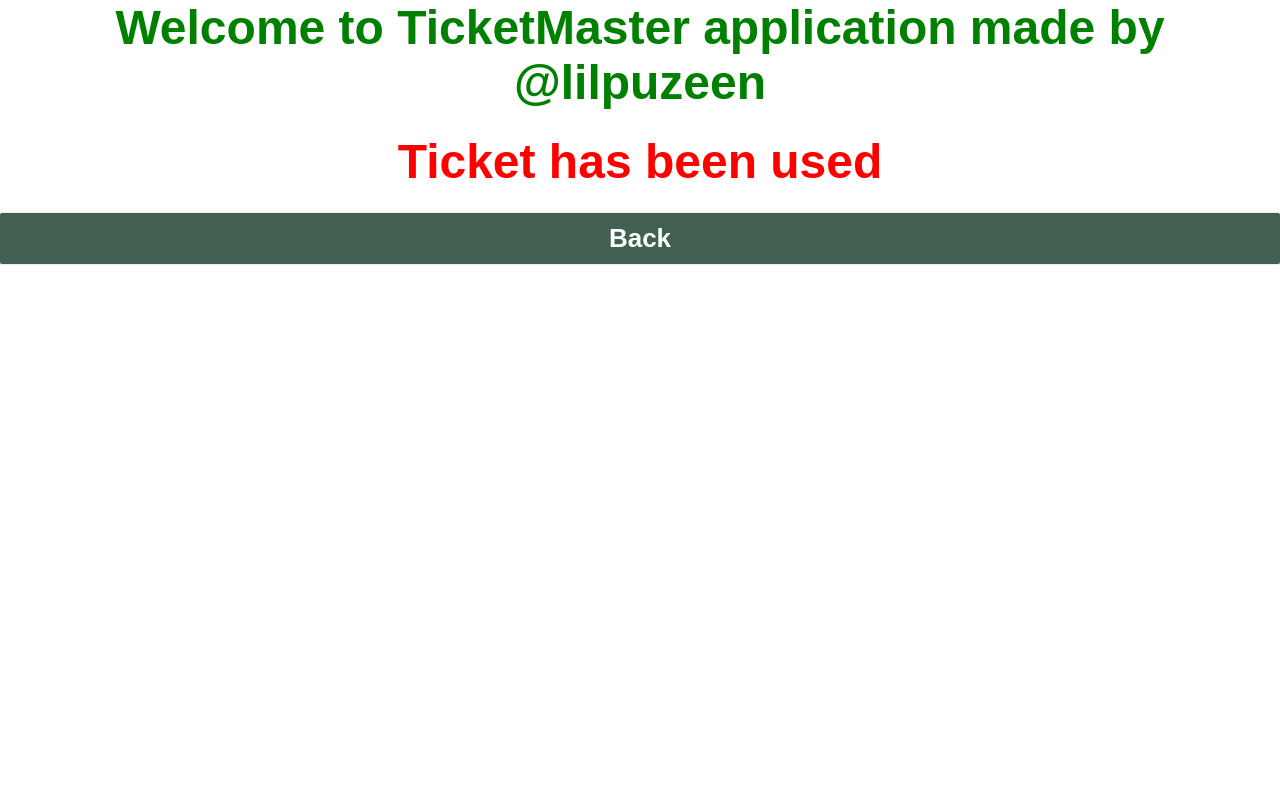
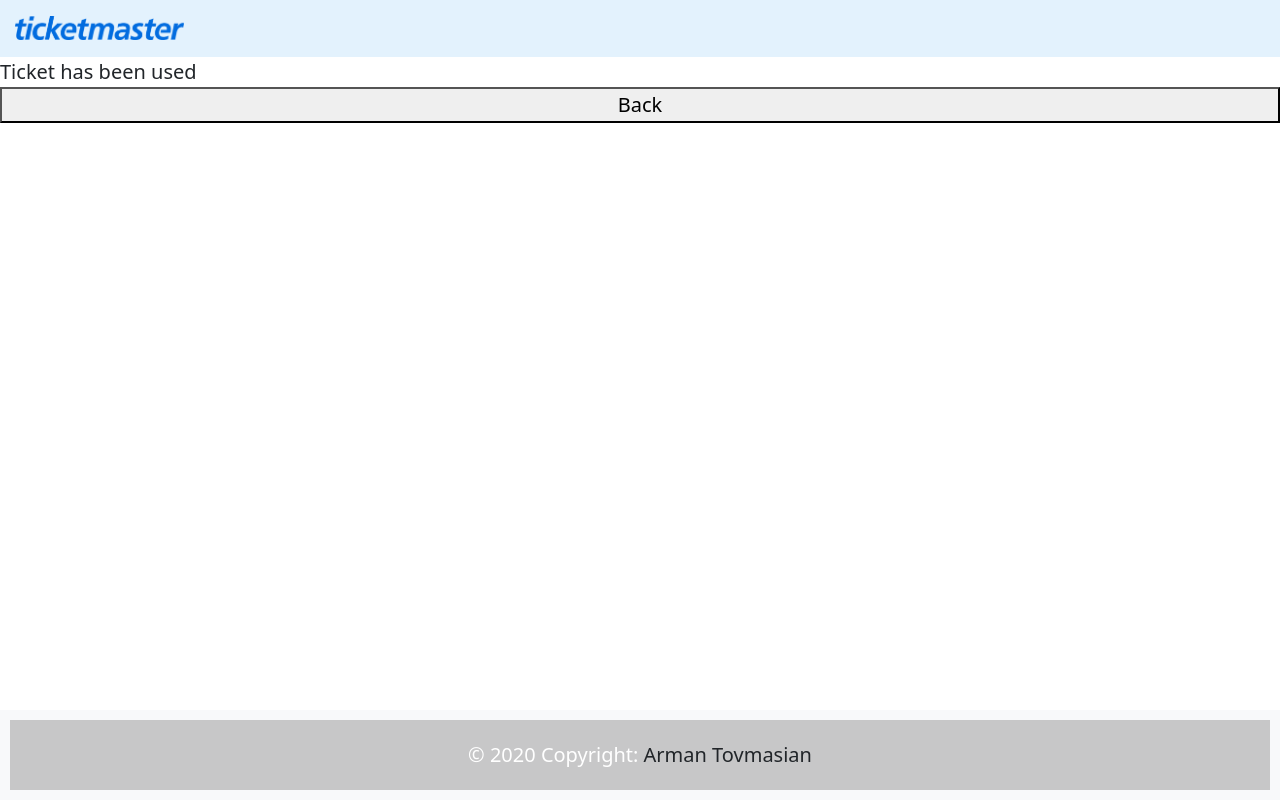
Before and after one commit to lilpuzeen/TicketMaster, a Flask app: page /ticket_used in a window 1280 px wide. Run offline with Flask 2, Linux system fonts and the light colour scheme.

Commit message:
Added Bootstrap and SASS. Minor redesign

```diff
--- a/fillDb.py
+++ b/fillDb.py
@@ -88,3 +88,4 @@ if __name__ == '__main__':
     # clear_db()
     # set_whole_column_to_value("is_sold", "1")
     # set_whole_column_to_value("is_used", "0")
+    reset_db_to_defaults()
--- a/static/css/main.css
+++ b/static/css/main.css
@@ -1,109 +1,52 @@
 html, body {
-    height: 100%;
-    margin: 0;
-    padding: 0;
-    font-family: "bryant-web", bryant, sans-serif;
-    font-size: 16px;
-    color: #333;
-    background: #fff;
+  height: 100%;
+  margin: 0;
+  padding: 0;
+  font-family: "Rubik", sans-serif;
+  font-size: 20px;
 }
 
-
-.welcome_header {
-    font-size: 3rem;
-    font-weight: bold;
-    color: green;
-    text-align: center;
-    margin: 0 0 0.5em 0;
-    padding: 0;
+body {
+  display: -webkit-box;
+  display: -ms-flexbox;
+  display: flex;
+  -webkit-box-orient: vertical;
+  -webkit-box-direction: normal;
+      -ms-flex-direction: column;
+          flex-direction: column;
 }
 
-input,
-textarea {
-  width: 100%;
-  width: calc(50% - 0px);
-  border-radius: 2px;
-  border: 0;
-  font-size: 26px;
-  padding: 10px 0;
-  font-family: "bryant-web", bryant, sans-serif;
-  box-shadow: 0 0 0 1pt #eee;
-  transition: box-shadow 0.3s;
-  display: block;
-  margin: 0 auto;
+h1 .welcome_header {
+  font-size: 3em;
+  margin: 0;
+  padding: 0;
+  margin-top: 10%;
+  margin-bottom: 10%;
 }
 
-input:focus,
-textarea:focus,
-input[type=text]:focus {
-  box-shadow: 0 0 0 1pt #416051;
-  outline: none;
+span .ticket_used {
+  font-size: 2em;
+  margin: 0;
+  padding: 0;
+  margin-top: 10%;
+  margin-bottom: 10%;
 }
 
 input[type=text] {
+  width: 100%;
+  height: 50px;
+  border: 1px solid #ccc;
+  border-radius: 5px;
+  padding: 10px;
+  font-size: 1.5em;
+  margin-bottom: 10px;
   text-align: center;
 }
 
-input[type=submit] {
-  background: #416051;
+footer {
+  margin-top: auto;
+  padding: 10px;
+  background-color: #cccccc;
   color: #fff;
-  font-weight: bold;
-  cursor: pointer;
-  transition: background 0.3s;
-  padding: 10px 0;
-  border: 1px solid #eee;
-  border-radius: 2px;
-  margin-top: 10px;
-}
-
-input[type=submit]:hover {
-  background: #17a24a;
-}
-
-input[type=submit]:active {
-  background: #1a2222;
-}
-
-.back_btn {
-    background: #416051;
-    color: #fff;
-    font-weight: bold;
-    cursor: pointer;
-    transition: background 0.3s;
-    border: 0;
-    border-radius: 2px;
-    padding: 10px 0;
-    font-size: 26px;
-    font-family: "bryant-web", bryant, sans-serif;
-    box-shadow: 0 0 0 1pt #eee;
-    transition: box-shadow 0.3s;
-    display: block;
-    margin: 0 auto;
-    width: 100%;
-}
-
-.back_btn:hover {
-    background: #17a24a;
-}
-
-.back_btn:active {
-    background: #1a2222;
-}
-
-h2 {
-    font-size: 3em;
-    font-weight: bold;
-    color: rgb(255, 0, 0);
-    text-align: center;
-    margin: 0 0 0.5em 0;
-    padding: 0;
-}
-
-.new_guest {
-    font-size: 3rem;
-    font-weight: bold;
-    color: green;
-    text-align: center;
-    margin: 0 0 0.5em 0;
-    padding: 0;
-}
+  text-align: center;
+}/*# sourceMappingURL=main.css.map */
--- /dev/null
+++ b/static/sass/main.sass
@@ -0,0 +1,45 @@
+html, body
+    height: 100%
+    margin: 0
+    padding: 0
+    font-family: 'Rubik', sans-serif
+    font-size: 20px
+
+body
+    display: flex
+    flex-direction: column
+
+h1
+    .welcome_header
+        font-size: 3em
+        margin: 0
+        padding: 0
+        margin-top: 10%
+        margin-bottom: 10%
+
+span
+    .ticket_used
+        font-size: 2em
+        margin: 0
+        padding: 0
+        margin-top: 10%
+        margin-bottom: 10%
+
+
+input[type="text"]
+    width: 100%
+    height: 50px
+    border: 1px solid #ccc
+    border-radius: 5px
+    padding: 10px
+    font-size: 1.5em
+    margin-bottom: 10px
+    text-align: center
+
+
+footer
+    margin-top: auto
+    padding: 10px
+    background-color: #cccccc
+    color: #fff
+    text-align: center
--- a/templates/base.html
+++ b/templates/base.html
@@ -5,9 +5,30 @@
     <meta http-equiv="X-UA-Compatible" content="IE=edge">
     <meta name="viewport" content="width=device-width, initial-scale=1.0">
     <link rel="stylesheet" href="{{ url_for('static', filename='css/main.css') }}">
+    <link href="https://cdn.jsdelivr.net/npm/bootstrap@5.3.0-alpha1/dist/css/bootstrap.min.css" rel="stylesheet" integrity="sha384-GLhlTQ8iRABdZLl6O3oVMWSktQOp6b7In1Zl3/Jr59b6EGGoI1aFkw7cmDA6j6gD" crossorigin="anonymous">
     {% block head %}{% endblock %}
 </head>
 <body>
+    <nav class="navbar navbar-expand-lg" style="background-color: #e3f2fd;">
+        <div class="container-fluid">
+            <a class="navbar-brand" href="#">
+                <div class="d-flex justify-content-center">
+                    <img src="/static/Ticketmaster-Logo-Azure_without_R.png" alt="Logo" height="24" class="">
+                </div>
+              </a>
+        </div>
+      </nav>
+
     {% block body %}{% endblock %}
+
+    <footer class="bg-light text-center text-lg-start">
+        <!-- Copyright -->
+        <div class="text-center p-3" style="background-color: rgba(0, 0, 0, 0.2);">
+          © 2020 Copyright:
+          <a class="text-dark" style="text-decoration: none;" href="https://github.com/lilpuzeen">Arman Tovmasian</a>
+        </div>
+        <!-- Copyright -->
+    </footer>
+    <script src="https://cdn.jsdelivr.net/npm/bootstrap@5.3.0-alpha1/dist/js/bootstrap.bundle.min.js" integrity="sha384-w76AqPfDkMBDXo30jS1Sgez6pr3x5MlQ1ZAGC+nuZB+EYdgRZgiwxhTBTkF7CXvN" crossorigin="anonymous"></script>
 </body>
 </html>
--- a/templates/guest_added.html
+++ b/templates/guest_added.html
@@ -5,7 +5,6 @@
 {% endblock %}
 
 {% block body %}
-    <h1 class="welcome_header">Welcome to TicketMaster application made by @lilpuzeen</h1>
 
     <h2 class="new_guest">Access Granted!</h2>
     <br>
--- a/templates/ticket_doesnt_exist.html
+++ b/templates/ticket_doesnt_exist.html
@@ -5,11 +5,10 @@
 {% endblock %}
 
 {% block body %}
-    <h1 class="welcome_header">Welcome to TicketMaster application made by @lilpuzeen</h1>
 
     <h2>Ticket doesn't exist</h2>
     <br>
     <h2>Fuck you asshole!</h2>
 
-    <button onclick="window.location.href='/'" class="back_btn">Back</button>
+    <button onclick="window.location.href='/'" class="btn-primary">Back</button>
 {% endblock %}
--- a/templates/ticket_used.html
+++ b/templates/ticket_used.html
@@ -5,9 +5,7 @@
 {% endblock %}
 
 {% block body %}
-    <h1 class="welcome_header">Welcome to TicketMaster application made by @lilpuzeen</h1>
+    <span class="ticket_used">Ticket has been used</span>
 
-    <h2>Ticket has been used</h2>
-
-    <button onclick="window.location.href='/'" class="back_btn">Back</button>
+    <button onclick="window.location.href='/'" class="btn-primary">Back</button>
 {% endblock %}
```
Also changed, not shown: templates/index.html (+9 -4 lines), instance/test.db, static/Ticketmaster-Logo-Azure_without_R.png (added), static/Ticketmaster-Logo-Azure_without_R_(1).png (added), 3 other files.
